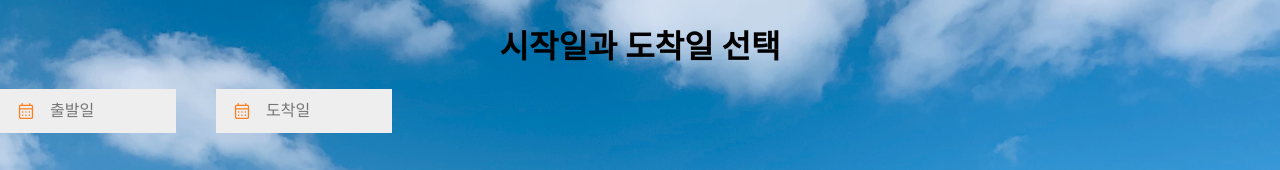
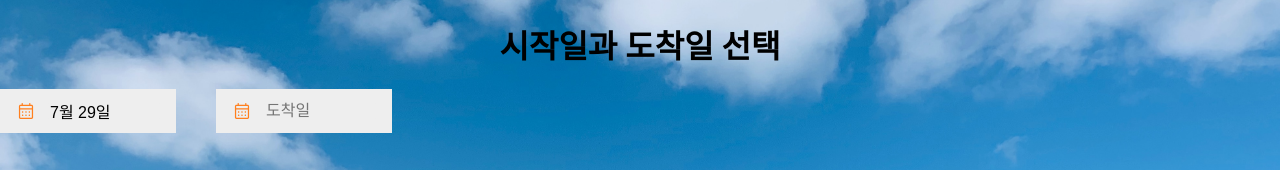
Before and after one commit to TourTeamT/YouNaUri, a React (Create React App) app: page /dateChoice in a window 1280 px wide. Shown: the top 170 px of the page. Built offline with nearby package versions, Linux system fonts and the light colour scheme.

Commit message:
feat: 달력 이동 기능 에러 수정

```diff
--- a/src/api/plan/index.ts
+++ b/src/api/plan/index.ts
@@ -11,7 +11,7 @@ export const getAddress =  async (address: string) => {
 }
 
 export const getAddressPopup =  async (address: string) => {
-  const response = await localPopup.get(`v2/local/search/address.json`, {
+  const response = await localPopup.get(`addrLinkUrl.do`, {
     params: {
       query: address
     }
--- a/src/components/datePicker/index.tsx
+++ b/src/components/datePicker/index.tsx
@@ -27,7 +27,7 @@ const customHeader = ({ date, customHeaderCount }: CustomHeaderProps) => {
 };
 
 const DateRangeSelector: React.FC = () => {
-  const [startDate, setStartDate] = useState<Date | null>(null);
+  const [startDate, setStartDate] = useState<Date>(new Date());
   const [endDate, setEndDate] = useState<Date | null>(null);
   const [showCalendars, setShowCalendars] = useState(false);
 
@@ -86,6 +86,7 @@ const DateRangeSelector: React.FC = () => {
             ref={datePickerRef}
             onChange={handleDateChange}
             minDate={new Date()}
+            selected={startDate}
             selectsRange
             startDate={startDate}
             endDate={endDate}
```
